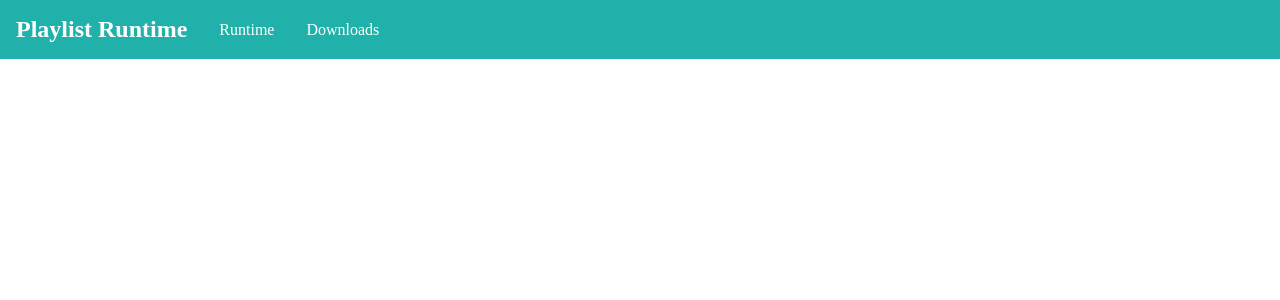
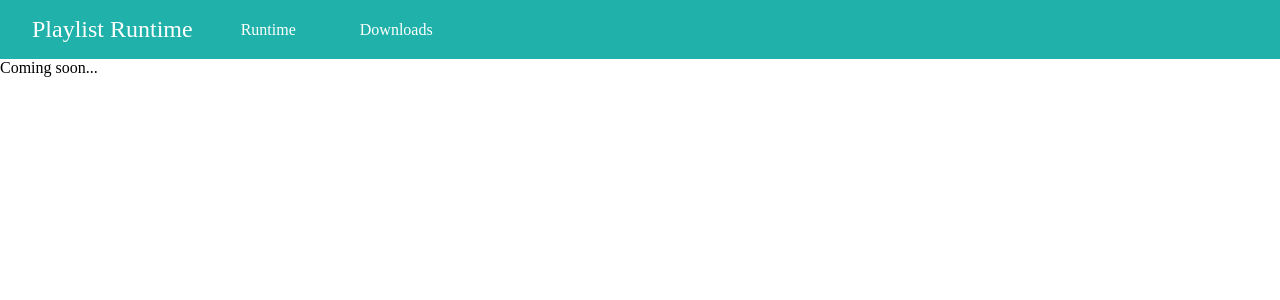
Before and after one commit to akshatkumar-dev/vue-playlist_runtime, a Vue app: page /downloads in a window 1280 px wide. Shown: the top 300 px of the page. Built offline with nearby package versions, Linux system fonts and the light colour scheme.

Commit message:
Add vue router navigation links

```diff
--- a/package.json
+++ b/package.json
@@ -10,7 +10,8 @@
   "dependencies": {
     "axios": "^0.19.2",
     "core-js": "^3.6.4",
-    "vue": "^2.6.11"
+    "vue": "^2.6.11",
+    "vue-router": "^3.1.6"
   },
   "devDependencies": {
     "@vue/cli-plugin-babel": "~4.2.0",
--- a/src/App.vue
+++ b/src/App.vue
@@ -1,6 +1,7 @@
 <template>
   <div id="app">
     <navbar></navbar>
+    <router-view></router-view>
   </div>
 </template>
 
--- /dev/null
+++ b/src/components/Downloads.vue
@@ -0,0 +1,8 @@
+<template>
+    <p>Coming soon...</p>
+</template>
+<script>
+export default {
+
+}
+</script>
--- a/src/components/NavBar.vue
+++ b/src/components/NavBar.vue
@@ -1,9 +1,9 @@
 <template>
     <div class="navbar">
         <ul class="navbar-left-items">
-            <li class="navbar-title"><h2>Playlist Runtime</h2></li>
-            <li class="navbar-item">Runtime</li>
-            <li class="navbar-item">Downloads</li>
+            <li ><router-link class="navbar-title" to="/runtime">Playlist Runtime</router-link></li>
+            <li ><router-link class="navbar-item" to="/runtime">Runtime</router-link></li>
+            <li ><router-link class="navbar-item" to="/downloads">Downloads</router-link></li>
         </ul>
     </div>
 </template>
@@ -13,6 +13,10 @@ export default {
 }
 </script>
 <style scoped>
+    a{
+        text-decoration: none;
+        color: white;
+    }
     .navbar{
         background-color: lightseagreen;
         }
@@ -21,9 +25,16 @@ export default {
         display: flex;
         list-style: none;
         align-items: center;
+        padding: 1rem;
     }
-    .navbar-item,.navbar-title{
+
+    .navbar-title{
         margin: 0.5rem;
         padding: 0.5rem;
+        font-size: 1.5em;
+        }
+    .navbar-item{
+        margin: 1rem;
+        padding: 1rem;
         }
 </style>
--- /dev/null
+++ b/src/components/Runtime.vue
@@ -0,0 +1,11 @@
+<template>
+    <p>Runtime Component</p>
+</template>
+<script>
+export default {
+
+}
+</script>
+<style scoped>
+
+</style>
--- a/src/main.js
+++ b/src/main.js
@@ -1,8 +1,24 @@
 import Vue from 'vue'
 import App from './App.vue'
-
+import VueRouter from 'vue-router';
+import Runtime from './components/Runtime.vue'
+import Downloads from './components/Downloads.vue'
 Vue.config.productionTip = false
-
+Vue.use(VueRouter);
+const router = new VueRouter({
+  routes: [
+    {
+      path: "/runtime",
+      component: Runtime
+    },
+    {
+      path: "/downloads",
+      component: Downloads
+    }
+  ],
+  mode: "history"
+})
 new Vue({
   render: h => h(App),
+  router: router
 }).$mount('#app')
```
Also changed, not shown: 1 other file (tests, documents, lock files or other folders).
